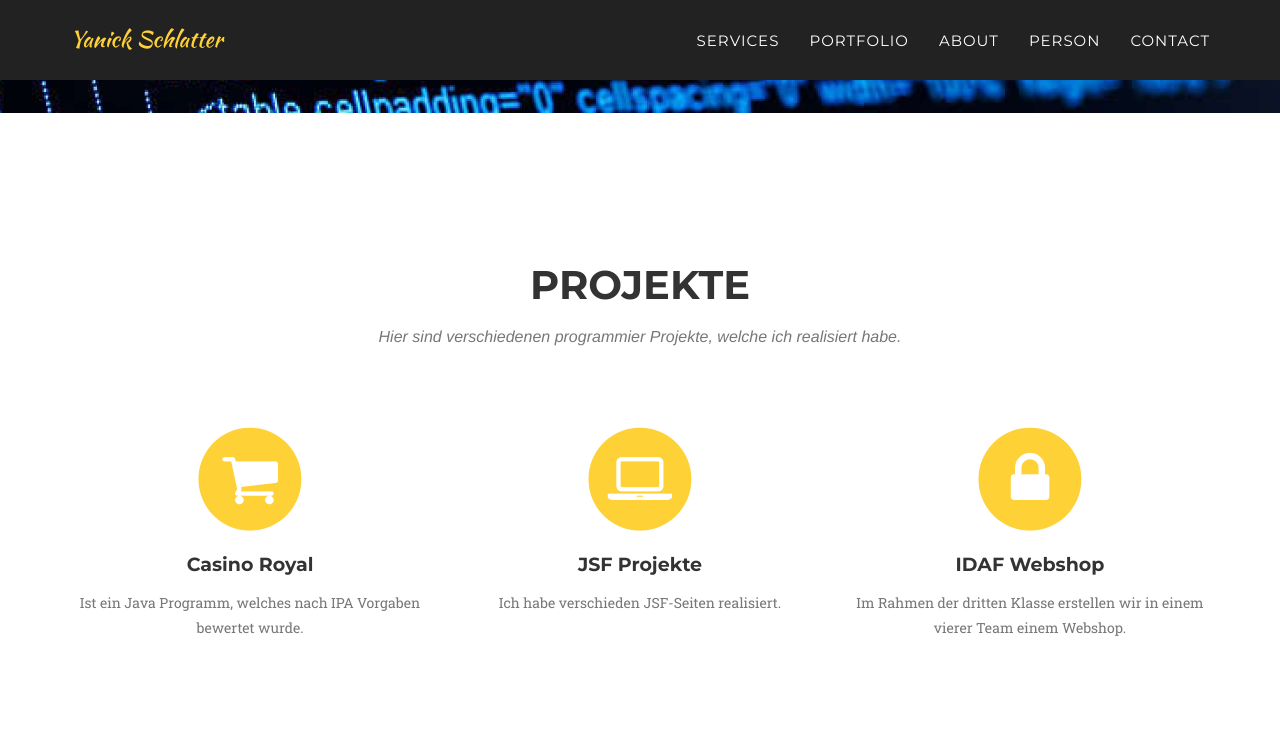
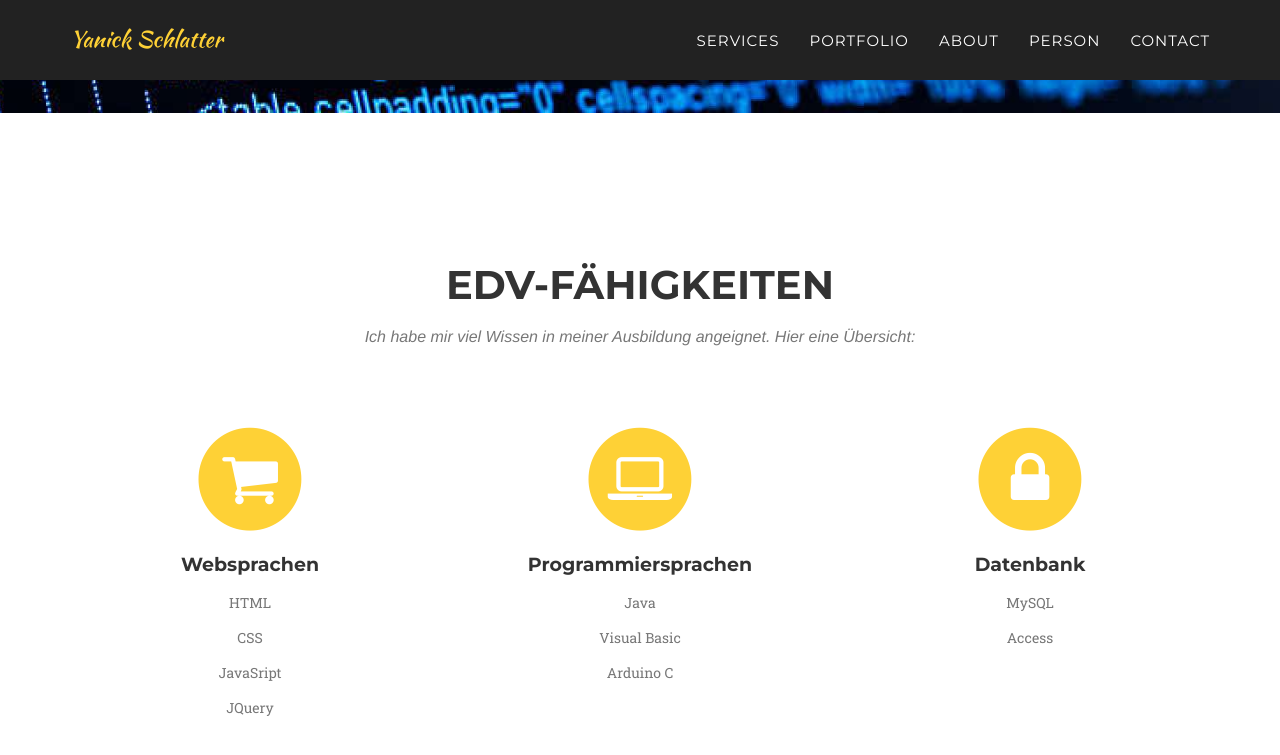
Before and after one commit to YanickSchlatter/yanickschlatter.github.io, a Jekyll site: the page built from index.html, in a window 1280 px wide and 900 px high, scrolled down 645 px. Shown: the top 755 px of the window. Built offline with Jekyll 4.4.1, drawn with Linux system fonts in a browser that asks for light colours; some web fonts are replaced.

Commit message:
Changed Services

```diff
--- a/_includes/services.html
+++ b/_includes/services.html
@@ -3,8 +3,8 @@
         <div class="container">
             <div class="row">
                 <div class="col-lg-12 text-center">
-                    <h2 class="section-heading">Projekte</h2>
-                    <h3 class="section-subheading text-muted">Hier sind verschiedenen programmier Projekte, welche ich realisiert habe.</h3>
+                    <h2 class="section-heading">EDV-Fähigkeiten</h2>
+                    <h3 class="section-subheading text-muted">Ich habe mir viel Wissen in meiner Ausbildung angeignet. Hier eine Übersicht:</h3>
                 </div>
             </div>
             <div class="row text-center">
@@ -13,24 +13,30 @@
                         <i class="fa fa-circle fa-stack-2x text-primary"></i>
                         <i class="fa fa-shopping-cart fa-stack-1x fa-inverse"></i>
                     </span>
-                    <h4 class="service-heading">Casino Royal</h4>
-                    <p class="text-muted">Ist ein Java Programm, welches nach IPA Vorgaben bewertet wurde.</p>
+                    <h4 class="service-heading">Websprachen</h4>
+                    <p class="text-muted">HTML</p>
+                    <p class="text-muted">CSS</p>
+                    <p class="text-muted">JavaSript</p>
+                    <p class="text-muted">JQuery</p>
                 </div>
                 <div class="col-md-4">
                     <span class="fa-stack fa-4x">
                         <i class="fa fa-circle fa-stack-2x text-primary"></i>
                         <i class="fa fa-laptop fa-stack-1x fa-inverse"></i>
                     </span>
-                    <h4 class="service-heading">JSF Projekte</h4>
-                    <p class="text-muted">Ich habe verschieden JSF-Seiten realisiert.</p>
+                    <h4 class="service-heading">Programmiersprachen</h4>
+                    <p class="text-muted">Java</p>
+                    <p class="text-muted">Visual Basic</p>
+                    <p class="text-muted">Arduino C</p>
                 </div>
                 <div class="col-md-4">
                     <span class="fa-stack fa-4x">
                         <i class="fa fa-circle fa-stack-2x text-primary"></i>
                         <i class="fa fa-lock fa-stack-1x fa-inverse"></i>
                     </span>
-                    <h4 class="service-heading">IDAF Webshop</h4>
-                    <p class="text-muted">Im Rahmen der dritten Klasse erstellen wir in einem vierer Team einem Webshop.</p>
+                    <h4 class="service-heading">Datenbank</h4>
+                    <p class="text-muted">MySQL</p>
+                    <p class="text-muted">Access</p>
                 </div>
             </div>
         </div>
```
